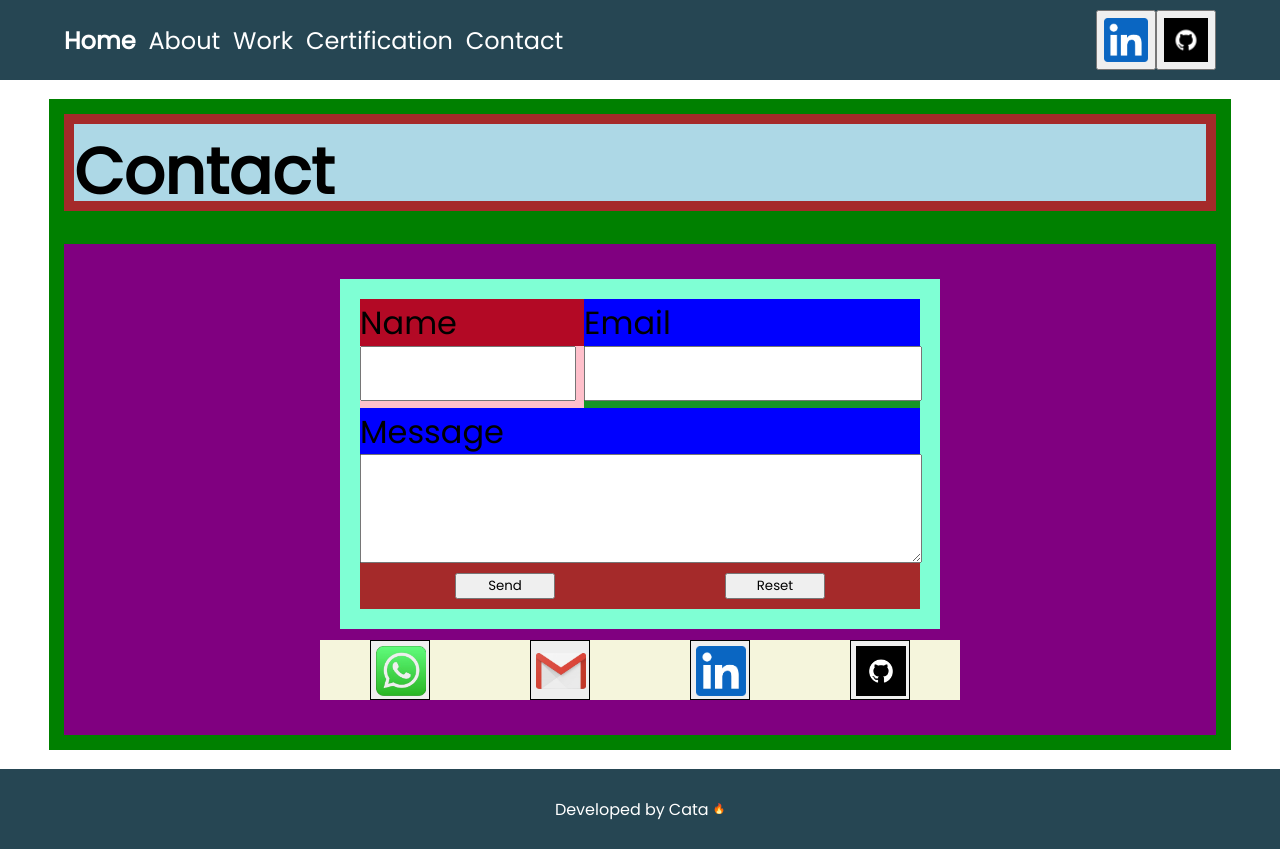
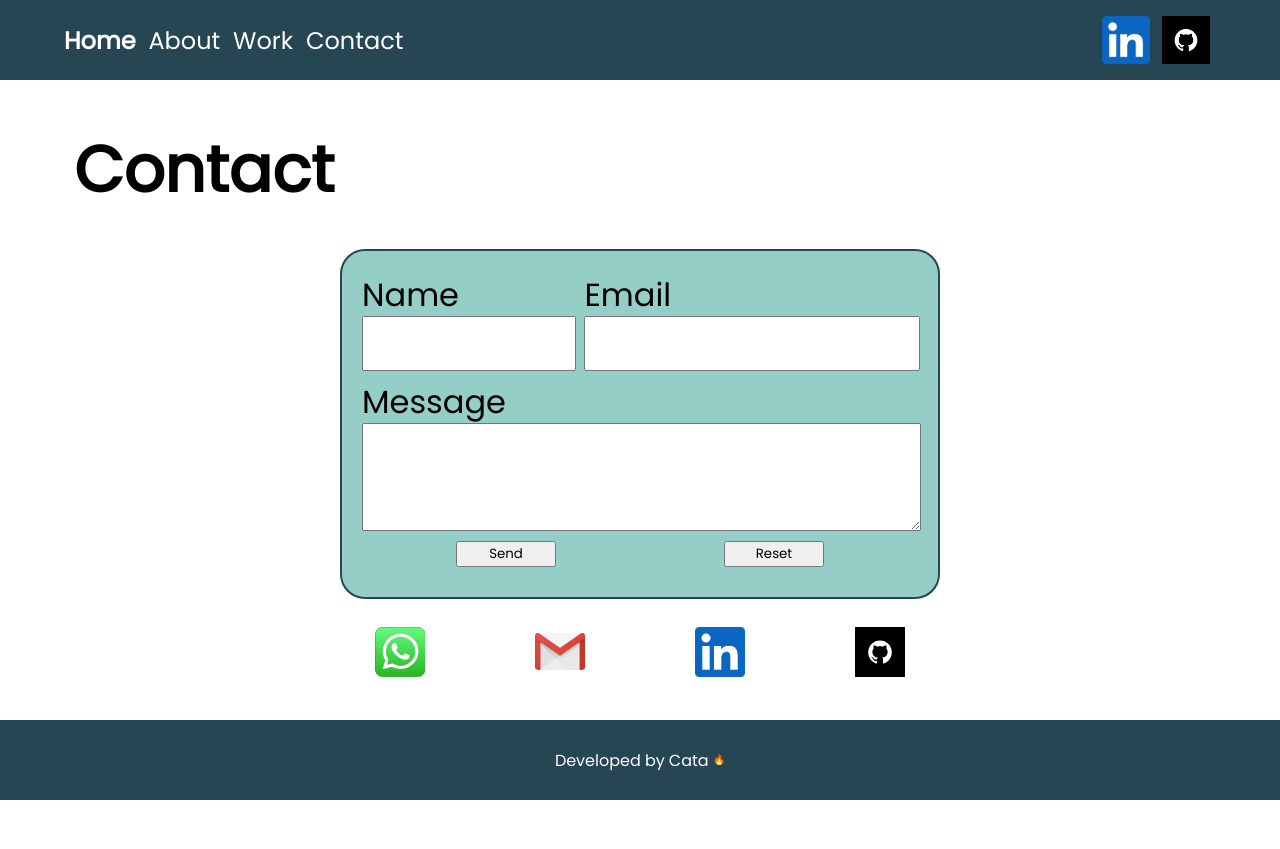
Before and after one commit to CatalinaScheleff/Portfolio, a React (Vite) app in the folder my-portfolio/: page /contact in a window 1280 px wide. After the commit the page ends 800 px from the top, so only its background shows below. Built offline with nearby package versions, Linux system fonts and the light colour scheme.

Commit message:
certification and contact
style

```diff
--- a/my-portfolio/src/components/about/AboutElements.jsx
+++ b/my-portfolio/src/components/about/AboutElements.jsx
@@ -39,7 +39,6 @@ export const AboutTextCon = styled.div`
 
 export const AboutText = styled.div`
   background-color: #95CEC7;
-  margin: 3%;
   width: 70%;
   height: fit-content;
   display: grid;
--- a/my-portfolio/src/components/certification/CertificationElements.jsx
+++ b/my-portfolio/src/components/certification/CertificationElements.jsx
@@ -1,7 +1,7 @@
 import styled from "styled-components";
 
 export const CertificationCon = styled.div`
-  background-color: green;
+  /* background-color: green; */
   min-height: 90%;
   width: 90vw;
   display: grid;
@@ -16,14 +16,14 @@ export const CertificationCon = styled.div`
 `;
 
 export const CertificationTitleCon = styled.div`
-  background-color: brown;
+  /* background-color: brown; */
   grid-area: title;
   display: grid;
   padding: 10px;
 `;
 
 export const CertificationTitle = styled.h1`
-  background-color: lightblue;
+  /* background-color: lightblue; */
   font-size: 5vw;
   @media (max-width: 700px) {
     font-size: 1.2em;
@@ -31,7 +31,7 @@ export const CertificationTitle = styled.h1`
 `;
 
 export const CertificationContentCon = styled.div`
-  background-color: purple;
+  /* background-color: purple; */
   grid-area: content;
   display: grid;
   place-items: center;
@@ -39,14 +39,16 @@ export const CertificationContentCon = styled.div`
 `;
 
 export const CertificationContent = styled.div`
-  background-color: antiquewhite;
-  margin: 3%;
-  width: 70%;
+   background-color: #95CEC7;
+  /* margin: 3%; */
+  width: 60%;
   height: fit-content;
   display: grid;
   place-items: center;
   padding: 2%;
   min-width: 250px;
+  border: 2px solid #264653;
+  border-radius: 25px;
 `;
 
 export const CertificationImg = styled.img`
@@ -58,8 +60,8 @@ export const CertificationImg = styled.img`
 `;
 
 export const CertificationH1 = styled.p`
-  font-size: 3vw;
-  margin: 1%;
+  font-size: 2vw;
+  margin-top: 2%;
   @media (max-width: 700px) {
     font-size: 0.9em;
   }
--- a/my-portfolio/src/components/contact/ContactElements.jsx
+++ b/my-portfolio/src/components/contact/ContactElements.jsx
@@ -1,7 +1,7 @@
 import styled from "styled-components";
 
 export const ContactCon = styled.div`
-  background-color: green;
+  /* background-color: green; */
   min-height: 90%;
   width: 90vw;
   display: grid;
@@ -16,7 +16,7 @@ export const ContactCon = styled.div`
 `;
 
 export const ContactTitleCon = styled.div`
-  background-color: brown;
+  /* background-color: brown; */
   grid-area: title;
   height: fit-content;
   display: grid;
@@ -24,7 +24,7 @@ export const ContactTitleCon = styled.div`
 `;
 
 export const ContactTitle = styled.h1`
-  background-color: lightblue;
+  /* background-color: lightblue; */
   font-size: 5vw;
   height: 6vw;
   @media (max-width: 700px) {
@@ -33,11 +33,11 @@ export const ContactTitle = styled.h1`
 `;
 
 export const ContactFormCon = styled.div`
-  background-color: purple;
+  /* background-color: purple; */
   grid-area: content;
   display: grid;
   place-items: center;
-  padding: 3%;
+
   box-sizing: border-box;
   @media (max-width: 700px) {
     height: 750px;
@@ -45,7 +45,7 @@ export const ContactFormCon = styled.div`
 `;
 
 export const ContactIconsCon = styled.div`
-  background-color: beige;
+  /* background-color: beige; */
   width: 50vw;
   height: 60px;
   display: grid;
@@ -64,6 +64,8 @@ export const IconButton = styled.button`
   height: 60px;
   grid-area: icon;
   padding: 5px;
+  background-color: transparent;
+  border: none;
   @media (max-width: 700px) {
     margin: 5px
   }
--- a/my-portfolio/src/components/contactForm/ContactFormElements.jsx
+++ b/my-portfolio/src/components/contactForm/ContactFormElements.jsx
@@ -1,7 +1,7 @@
 import styled from "styled-components";
 
 export const FormCon = styled.div`
-  background-color: aquamarine;
+    background-color: #95CEC7;
   width: 600px;
   height: 350px;
   display: grid;
@@ -15,6 +15,8 @@ export const FormCon = styled.div`
   grid-template-rows: 15% 20% 15% auto 15%;
   padding: 20px;
   box-sizing: border-box;
+  border: 2px solid #264653;
+  border-radius: 25px;
   @media (max-width: 700px) {
     width: 250px;
     height: 600px;
@@ -33,7 +35,7 @@ export const FormCon = styled.div`
 `;
 
 export const NameCon = styled.div`
-  background-color: #b30925;
+  /* background-color: #b30925; */
   grid-area: name;
   font-size: 2em;
   @media (max-width: 700px) {
@@ -42,7 +44,7 @@ export const NameCon = styled.div`
 `;
 
 export const EmailCon = styled.div`
-  background-color: blue;
+  /* background-color: blue; */
   grid-area: email;
   font-size: 2em;
   @media (max-width: 700px) {
@@ -51,7 +53,7 @@ export const EmailCon = styled.div`
 `;
 
 export const InputNameCon = styled.div`
-  background-color: pink;
+  /* background-color: pink; */
   grid-area: inputname;
 
 `;
@@ -67,7 +69,7 @@ export const InputName = styled.input`
 `;
 
 export const InputEmailCon = styled.div`
-  background-color: #179427;
+  /* background-color: #179427; */
   grid-area: inputemail;
 
 `;
@@ -83,7 +85,7 @@ export const InputEmail = styled.input`
 `;
 
 export const MessageCon = styled.div`
-  background-color: blue;
+  /* background-color: blue; */
   grid-area: message;
   font-size: 2em;
   @media (max-width: 700px) {
@@ -92,7 +94,6 @@ export const MessageCon = styled.div`
 `;
 
 export const MessageInputCon = styled.div`
-  background-color: #514a4b;
   grid-area: inputmessage;
   width: 96.5%;
   @media (max-width: 700px) {
@@ -112,7 +113,7 @@ export const InputMessage = styled.textarea`
 `;
 
 export const ButtonsCon = styled.div`
-background-color: brown;
+/* background-color: brown; */
   grid-area: button;
   display: grid;
   grid-template-columns: auto auto;
--- a/my-portfolio/src/components/navbar/NavbarElements.jsx
+++ b/my-portfolio/src/components/navbar/NavbarElements.jsx
@@ -64,6 +64,8 @@ export const NavbarIconButton = styled.button`
   height: 60px;
   display: grid;
   place-items: center;
+  background-color: #264653;
+  border: none;
 `;
 
 export const NavbarIcon = styled.img`
--- a/my-portfolio/src/components/navbar/navbar.jsx
+++ b/my-portfolio/src/components/navbar/navbar.jsx
@@ -34,7 +34,7 @@ export const Navbar = () => {
                 <HomeLink to="/" onClick={() => setIsMenuOpen(!isMenuOpen)}>Home</HomeLink>
                 <ContentLink to="/about" onClick={() => setIsMenuOpen(!isMenuOpen)}>About</ContentLink>
                 <ContentLink to="/work" onClick={() => setIsMenuOpen(!isMenuOpen)}>Work</ContentLink>
-                <ContentLink to="/certification" onClick={() => setIsMenuOpen(!isMenuOpen)}>Certification</ContentLink>
+                {/* <ContentLink to="/certification" onClick={() => setIsMenuOpen(!isMenuOpen)}>Certification</ContentLink> */}
                 <ContentLink to="/contact" onClick={() => setIsMenuOpen(!isMenuOpen)}>Contact</ContentLink>
             </NavbarLeftCon>
             <HamburgerCon>
```
